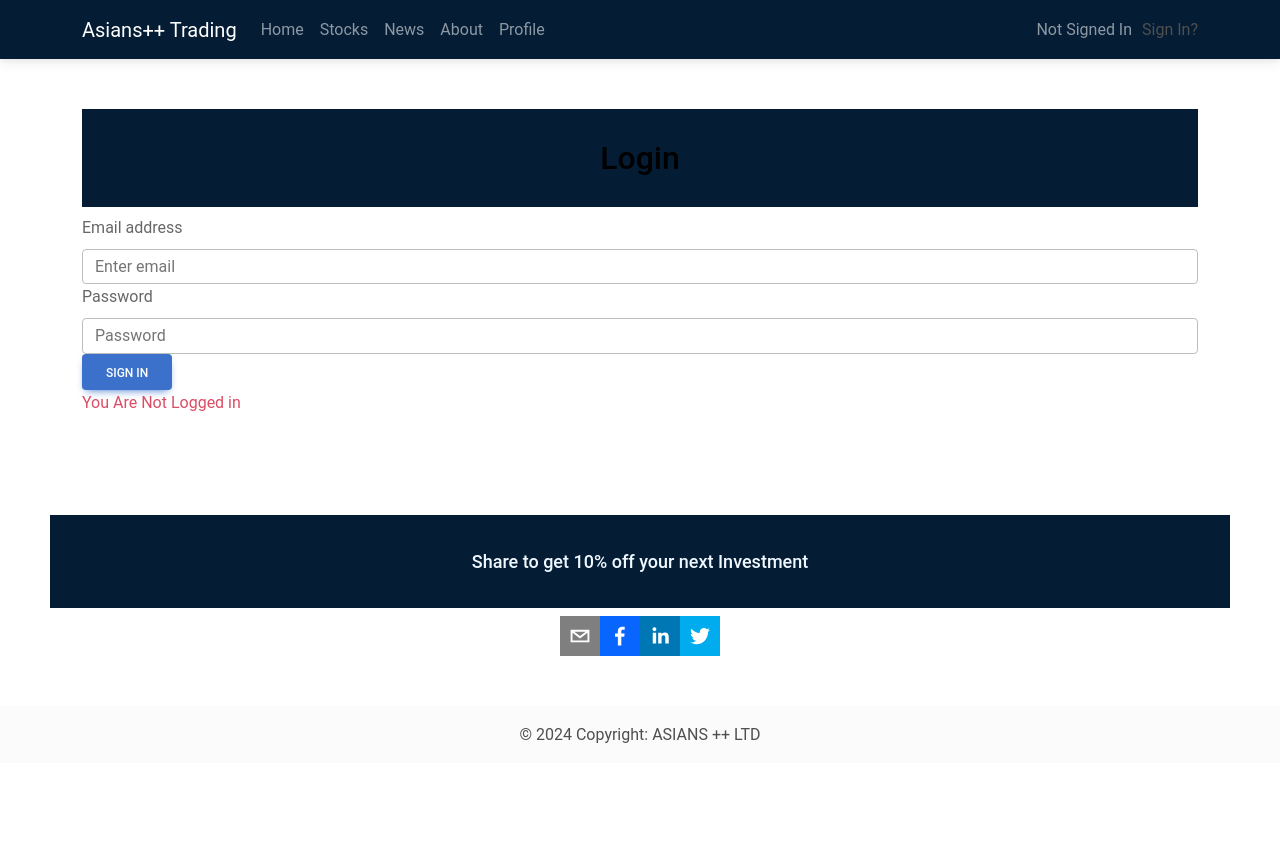
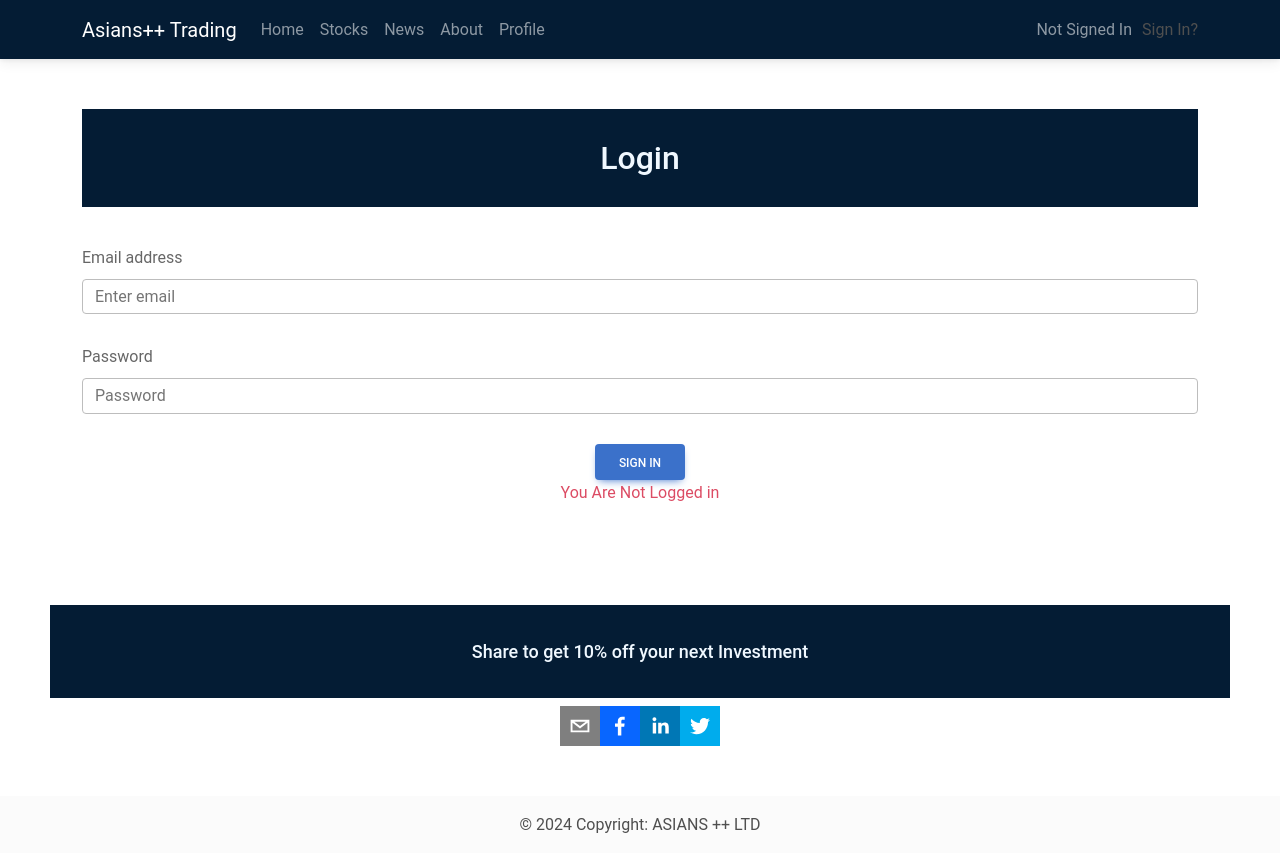
Before and after one commit to JiaJasonLiu/HackSouthWest2024, a React (Create React App) app in the folder frontend/: page /login in a window 1280 px wide. Before the commit the page ends 800 px from the top, so only its background shows below. Built offline with nearby package versions, Linux system fonts and the light colour scheme.

Commit message:
add axios to stocks

```diff
--- a/frontend/src/components/loginbox.jsx
+++ b/frontend/src/components/loginbox.jsx
@@ -1,4 +1,4 @@
-// import '../index.css';
+import '../css/index.css';
 import { Form, Button } from "react-bootstrap";
 import axios from "axios";
 import {  useState } from "react";
@@ -45,9 +45,9 @@ function LoginBox() {
     return (
         <div>
             <Form onSubmit={(e)=>handleSubmit(e)}>
-                <h2 style = {{color:"black", padding:"30px"}}>Login</h2>
+                <h2 style = {{padding:"30px"}}>Login</h2>
                 <Form.Group controlId="formBasicEmail1">
-                    <Form.Label>Email address</Form.Label>
+                    <Form.Label className='pad'>Email address</Form.Label>
                     <Form.Control
                     type="email"
                     name="email"
@@ -58,7 +58,7 @@ function LoginBox() {
 
                 {/* password */}
                 <Form.Group controlId="formBasicPassword1">
-                    <Form.Label>Password</Form.Label>
+                    <Form.Label className='pad'>Password</Form.Label>
                     <Form.Control
                     type="password"
                     name="password"
@@ -69,6 +69,7 @@ function LoginBox() {
                 </Form.Group>
 
                 {/* submit button */}
+                <div className="submit">
                     <Button variant="primary" type="submit">
                         Sign In
                     </Button>
@@ -77,6 +78,7 @@ function LoginBox() {
                     ) : (
                     <p className="text-danger">You Are Not Logged in</p>
                     )}
+                </div>
             </Form>
         </div>
     );
--- a/frontend/src/components/stockRotator.jsx
+++ b/frontend/src/components/stockRotator.jsx
@@ -1,7 +1,13 @@
 import AliceCarousel from 'react-alice-carousel';
 import 'react-alice-carousel/lib/alice-carousel.css';
+import axios from 'axios';
+import React from 'react';
+
+const baseURL = "/get_stock_price"
 
 function StockRotator() {
+
+    const [post, setPost] = React.useState(null);
 
     const responsive = {
         0: { items: 1 },
@@ -17,12 +23,23 @@ function StockRotator() {
         ["Bitcoin", "£50000"],
     ]
 
+    // React.useEffect(() => {
+    //     axios.get(baseURL).then((response) => {
+    //       setPost(response.data);
+    //     });
+    //   }, []);
+
+    //   if (!post) return null;
+
+    var stocks2 = post;
+
     const items = [
         <a className="item" data-value="1" href="/stocks/?stock={stock[0][0]}">
         {/* // <a className="item" data-value="1" href="/stocks" onclick="location.href=this.href+'?stock='+stocks[0][0]"> */}
             {/* <img className = 'pfpimage' src='../images/logo192.png' alt='imgHERE'></img> */}
             <h3>{stocks[0][0]}</h3>
             <h4>{stocks[0][1]}</h4>
+            <h5>{stocks2}</h5>
         </a>,
         <a className="item" data-value="1" href="/stocks">
             {/* <img className = 'pfpimage' src='../images/logo192.png' alt='imgHERE'></img> */}
--- a/frontend/src/css/home.css
+++ b/frontend/src/css/home.css
@@ -9,3 +9,11 @@
 .inputtitle {
   font-size: large;
 }
+
+.stockName {
+  font-size: 50px;
+}
+
+.stockInfo {
+  font-size: 40px;
+}
--- a/frontend/src/css/index.css
+++ b/frontend/src/css/index.css
@@ -13,5 +13,14 @@ code {
 }
 
 .navbar {
-  background-color: #041c34;
+  background-color: #041C34;
 }
+
+.submit {
+  padding-top: 30px;
+  text-align: center;
+}
+
+.pad {
+  padding-top: 30px;
+}
```
Lines whose indentation alone changed are shown as unchanged.
